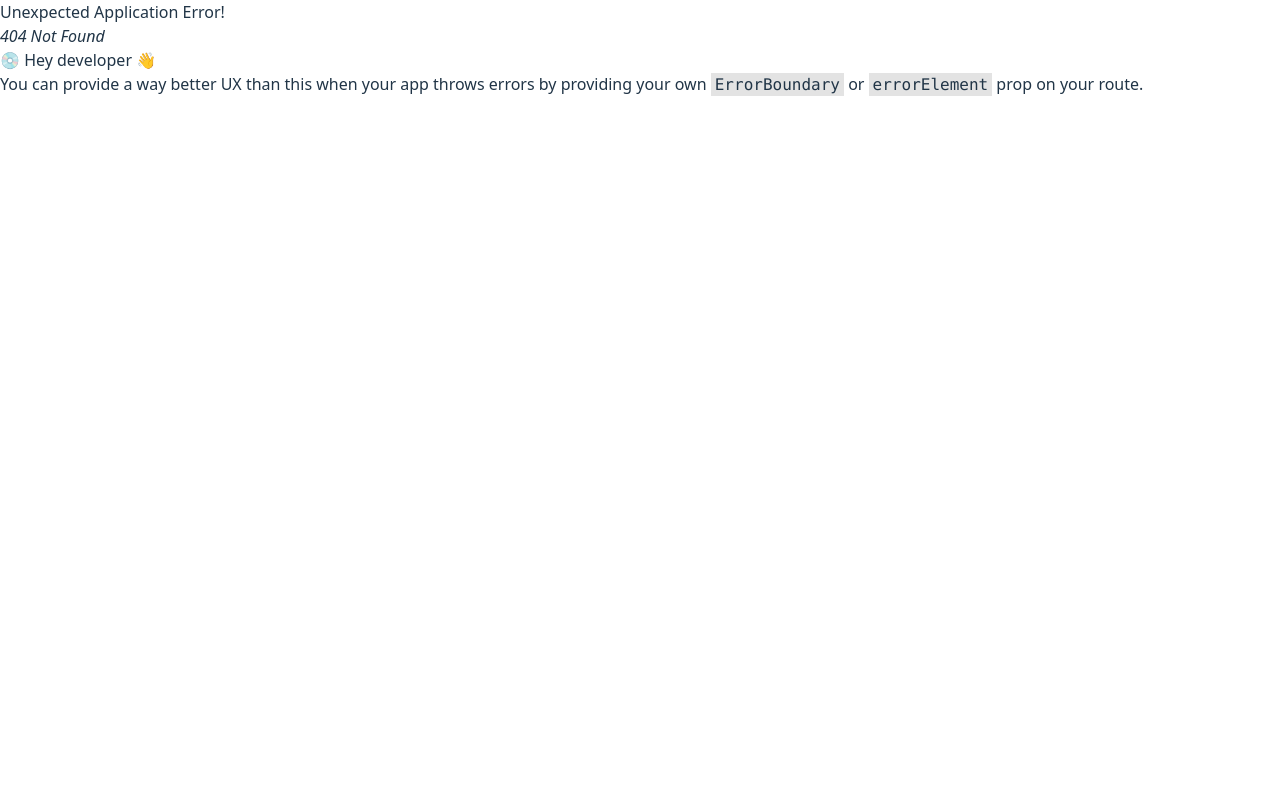
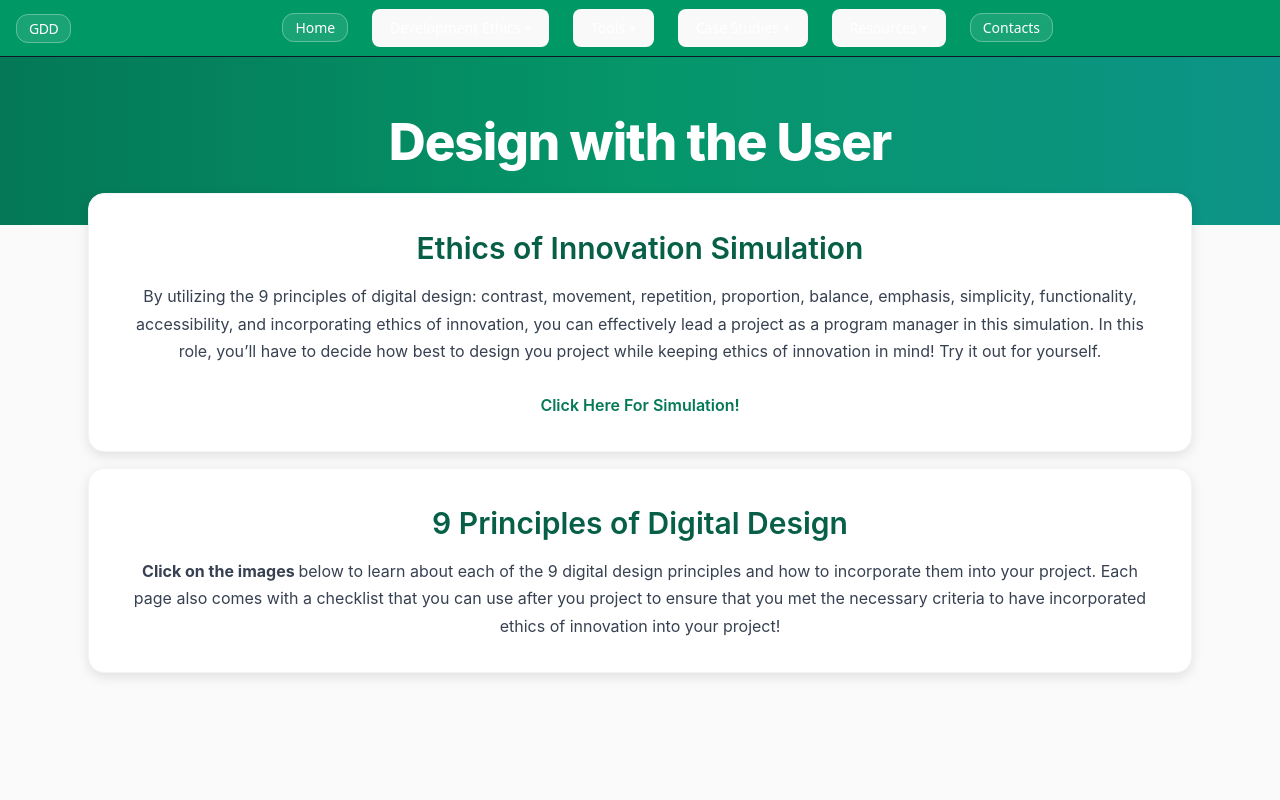
Before and after one commit to RohanT17/gdd-toolkit-2025, a React (Vite) app: page /ethics-of-innovation/user in a window 1280 px wide. Before the commit this address had no page. Shown: the top 800 px of the page. Built offline with nearby package versions, Linux system fonts and the light colour scheme.

Commit message:
ethics of innovation page + design with user draft

```diff
--- a/src/app/router.tsx
+++ b/src/app/router.tsx
@@ -8,6 +8,7 @@ const WorthwhileDevelopmentPage = lazy(() => import("@/pages/worthwhile-developm
 const CapabilityApproachPage = lazy(() => import("@/pages/capability-approach/CapabilityApproach"));
 const DevelopmentEthics = lazy(() => import("@/pages/development-ethics/DevelopmentEthics"));
 const EthicsOfInnovation = lazy(() => import ("@/pages/tools/ethics-of-innovation/EthicsOfInnovation"));
+const DesignUser = lazy(() => import("@/pages/tools/ethics-of-innovation/DesignUser"));
 
 const router = createBrowserRouter([
   {
@@ -19,7 +20,8 @@ const router = createBrowserRouter([
       { path: "development-ethics", element: <DevelopmentEthics /> },
       { path: "worthwhile-development", element: <WorthwhileDevelopmentPage /> },
       { path: "capability-approach", element: <CapabilityApproachPage />},
-      { path: "ethics-of-innovation", element: <EthicsOfInnovation />}
+      { path: "ethics-of-innovation", element: <EthicsOfInnovation />},
+      { path: "ethics-of-innovation/user", element: <DesignUser />}
     ],
   },
 ]);
--- /dev/null
+++ b/src/pages/tools/ethics-of-innovation/DesignUser.tsx
@@ -0,0 +1,72 @@
+import { useRef } from "react";
+import { motion, easeOut } from "framer-motion";
+import "./EthicsOfInnovation.css";
+
+const DesignUser: React.FC = () => {
+    const bannerVariants = {
+        hidden: { opacity: 0, y: 40 },
+        visible: { opacity: 1, y: 0, transition: { duration: 0.45, ease: easeOut } },
+    };
+
+    const simulationRef = useRef<HTMLHeadingElement>(null);
+
+    return (
+        <div className="page-container">
+            <header className="mission-banner">
+                <motion.h1
+                    className="mission-title"
+                    initial="hidden"
+                    animate="visible"
+                    variants={bannerVariants}
+                >
+                    Design with the User
+                </motion.h1>
+            </header>
+
+            {/* --- Section 1: Simulation --- */}
+            <section className="content-section">
+                <div className="content-card">
+                    <h2 ref={simulationRef} className="simulation-title">
+                        Ethics of Innovation Simulation
+                    </h2>
+                    <motion.p
+                        className="simulation-text"
+                        initial={{ opacity: 0 }}
+                        animate={{ opacity: 1 }}
+                        transition={{ duration: 0.6, ease: easeOut }}
+                    >
+                        By utilizing the 9 principles of digital design: contrast, movement, repetition, proportion, balance, emphasis,
+                        simplicity, functionality, accessibility, and incorporating ethics of innovation, you can effectively lead a
+                        project as a program manager in this simulation. In this role, you’ll have to decide how best to design you
+                        project while keeping ethics of innovation in mind! Try it out for yourself.
+                        <br /><br />
+                        <a href="https://umdsurvey.umd.edu/jfe/form/SV_6tAE6MSIm6aExU2">
+                            Click Here For Simulation!
+                        </a>
+                    </motion.p>
+                </div>
+            </section>
+
+            {/* --- Section 2: 9 Principles --- */}
+            <section className="content-section">
+                <div className="content-card">
+                    <h2 className="simulation-title">
+                        9 Principles of Digital Design
+                    </h2>
+                    <motion.p
+                        className="simulation-text"
+                        initial={{ opacity: 0 }}
+                        animate={{ opacity: 1 }}
+                        transition={{ duration: 0.6, ease: easeOut }}
+                    >
+                        <b> Click on the images </b> below to learn about each of the 9 digital design principles and how to incorporate
+                        them into your project. Each page also comes with a checklist that you can use after you project to ensure that
+                        you met the necessary criteria to have incorporated ethics of innovation into your project!
+                    </motion.p>
+                </div>
+            </section>
+        </div>
+    );
+};
+
+export default DesignUser;
--- a/src/pages/tools/ethics-of-innovation/EthicsOfInnovation.css
+++ b/src/pages/tools/ethics-of-innovation/EthicsOfInnovation.css
@@ -1,4 +1,4 @@
-/* General Page Styles */
+/* === General Page Styles === */
 .page-container {
     font-family: "Inter", sans-serif;
     background-color: #fafafa;
@@ -8,7 +8,7 @@
     padding: 0;
   }
 
-/* Mission Banner (Header Section) */
+  /* === Mission Banner === */
   .mission-banner {
     width: 100%;
     background: linear-gradient(to right, #047857, #059669, #0d9488);
@@ -30,9 +30,9 @@
     }
   }
 
-/* Content Section */
+  /* === Content Section === */
   .content-section {
-    max-width: 72rem; /* same as max-w-6xl */
+    max-width: 72rem;
     margin: 0 auto;
     padding: 0 1.5rem;
   }
@@ -41,7 +41,7 @@
     margin-top: 3rem;
   }
 
-/* Content Card */
+  /* === Content Card === */
   .content-card {
     position: relative;
     margin-top: -2rem;
@@ -58,11 +58,11 @@
     }
   }
 
-/* Simulation Title */
+  /* === Simulation Title === */
   .simulation-title {
     font-size: 1.5rem;
     font-weight: 600;
-    color: #065f46; /* emerald-800 */
+    color: #065f46;
     text-align: center;
   }
 
@@ -72,10 +72,10 @@
     }
   }
 
-/* Simulation Paragraph */
+  /* === Simulation Text === */
   .simulation-text {
     margin-top: 0.75rem;
-    color: #374151; /* gray-700 */
+    color: #374151;
     line-height: 1.7;
     font-size: 0.9375rem;
     text-align: center;
@@ -87,7 +87,6 @@
     }
   }
 
-/* Simulation Link */
   .simulation-text a {
     color: #047857;
     font-weight: 600;
@@ -99,3 +98,119 @@
     color: #065f46;
     text-decoration: underline;
   }
+
+  /* === Principles Section === */
+  .principles-section {
+    max-width: 80rem;
+    margin: 3rem auto;
+    padding: 0 1.5rem;
+  }
+
+  .principles-grid {
+    display: grid;
+    grid-template-columns: repeat(auto-fill, minmax(300px, 1fr));
+    gap: 1.5rem;
+  }
+
+  /* === Principle Card === */
+.principle-card {
+    position: relative;
+    display: flex;
+    align-items: center;
+    gap: 1rem;
+    background-color: #ffffff;
+    border-radius: 1rem;
+    box-shadow: 0 4px 10px rgba(0, 0, 0, 0.08);
+    text-decoration: none;
+    color: inherit;
+    overflow: hidden;
+    transition: transform 0.25s ease, box-shadow 0.25s ease;
+    height: 130px;
+  }
+
+  .principle-card:hover {
+    transform: translateY(-4px);
+    box-shadow: 0 6px 16px rgba(0, 0, 0, 0.15);
+  }
+
+  /* === Principle Image === */
+  .principle-image-wrapper {
+    flex-shrink: 0;
+    width: 120px;
+    height: 100%;
+    overflow: hidden;
+    border-top-left-radius: 1rem;
+    border-bottom-left-radius: 1rem;
+  }
+
+  .principle-image {
+    width: 100%;
+    height: 100%;
+    object-fit: cover;
+    transition: transform 0.4s ease;
+  }
+
+  .principle-card:hover .principle-image {
+    transform: scale(1.1);
+  }
+
+  /* === Principle Info === */
+  .principle-info {
+    padding: 1rem;
+    flex-grow: 1;
+    z-index: 2; /* keep above background, below overlay */
+  }
+
+  .principle-title {
+    font-size: 1.25rem;
+    font-weight: 600;
+    color: #065f46;
+    margin: 0;
+    transition: color 0.3s ease;
+  }
+
+  .principle-card:hover .principle-title {
+    color: #047857;
+  }
+
+  /* === Full-Card Hover Overlay === */
+  .principle-hover-text {
+    position: absolute;
+    top: 0;
+    left: 0;
+    width: 100%;
+    height: 100%;
+    padding: 1rem 1.25rem;
+    background-color: rgba(4, 120, 87, 0.97);
+    color: #ffffff;
+    font-size: 0.95rem;
+    line-height: 1.5;
+    border-radius: 1rem;
+    opacity: 0;
+    transition: opacity 0.3s ease;
+    display: flex;
+    flex-direction: column;
+    justify-content: flex-start;
+    text-align: left;
+    overflow-y: auto;
+    z-index: 3; /* ensure it sits above everything */
+    scrollbar-width: thin;
+    scrollbar-color: rgba(255, 255, 255, 0.4) transparent;
+  }
+
+  /* Scrollbar (WebKit) */
+  .principle-hover-text::-webkit-scrollbar {
+    width: 6px;
+  }
+  .principle-hover-text::-webkit-scrollbar-thumb {
+    background-color: rgba(255, 255, 255, 0.5);
+    border-radius: 10px;
+  }
+  .principle-hover-text::-webkit-scrollbar-thumb:hover {
+    background-color: rgba(255, 255, 255, 0.7);
+  }
+
+  /* Hover Reveal (Full Overlay) */
+  .principle-card:hover .principle-hover-text {
+    opacity: 1;
+  }
--- a/src/pages/tools/ethics-of-innovation/EthicsOfInnovation.tsx
+++ b/src/pages/tools/ethics-of-innovation/EthicsOfInnovation.tsx
@@ -23,7 +23,7 @@ const EthicsOfInnovation: React.FC = () => {
                 </motion.h1>
             </header>
 
-            {/* --- Box 1: Simulation --- */}
+            {/* --- Section 1: Simulation --- */}
             <section className="content-section">
                 <div className="content-card">
                     <h2 ref={simulationRef} className="simulation-title">
@@ -47,7 +47,7 @@ const EthicsOfInnovation: React.FC = () => {
                 </div>
             </section>
 
-            {/* --- Box 2: 9 Principles --- */}
+            {/* --- Section 2: 9 Principles --- */}
             <section className="content-section">
                 <div className="content-card">
                     <h2 className="simulation-title">
@@ -65,6 +65,42 @@ const EthicsOfInnovation: React.FC = () => {
                     </motion.p>
                 </div>
             </section>
+
+            {/* --- Section 3: 9 Principles Grid --- */}
+            <section className="principles-section">
+                <div className="principles-grid">
+                    {[
+                        { title: "Design with the User", img: "src/assets/images/gdd-hero.jpg", link: "/ethics-of-innovation/user",
+                        text: "User-centered design begins with understanding the people you are designing for by utilizing conversation, observation, and co-creation." },
+                        { title: "Understanding the Existing Ecosystems", img: "src/assets/images/gdd-hero.jpg", link: "/ethics-of-innovation/ecosystem",
+                        text: "Ecosystems are the sum of many factors such as culture, economy, political environment and infrastructure to name a few." },
+                        { title: "Design for Scale", img: "src/assets/images/gdd-hero.jpg", link: "/ethics-of-innovation/scale",
+                        text: "Achieving scale requires thinking beyond a few pilot communities by determining affordability and usability when rationalizing a whole region or country and formulating decisions that enable widespread adoption in the future." },
+                        { title: "Build for Sustainability", img: "src/assets/images/gdd-hero.jpg", link: "/ethics-of-innovation/sustainability",
+                        text: "Building for sustainability allows the project planners to maximize long term impact by maintaining user and stakeholder support and ensuring that the user and stakeholder contributions are still developed even in the case of a loss of funding or other interruptions. " },
+                        { title: "Be Data Driven", img: "src/assets/images/gdd-hero.jpg", link: "/ethics-of-innovation/data",
+                        text: "It is essential for project managers to utilize quality data in making informed decisions that will impact their final product." },
+                        { title: "Use Open Standards", img: "src/assets/images/gdd-hero.jpg", link: "/ethics-of-innovation/standards",
+                        text: "Using open-source material can prevent unnecessary work and resource usage while still providing meaningful results." },
+                        { title: "Reuse and Improve", img: "src/assets/images/gdd-hero.jpg", link: "/ethics-of-innovation/reuse",
+                        text: "" },
+                        { title: "Address Privacy & Security", img: "src/assets/images/gdd-hero.jpg", link: "/ethics-of-innovation/privacy",
+                        text: "Considering the privacy and security of users is ensuring that users are safe from privacy violations during project implementations." },
+                        { title: "Be Collaborative", img: "src/assets/images/gdd-hero.jpg", link: "/ethics-of-innovation/collaboration",
+                        text: "Being collaborative requires project managers to communicate and share with peer organizations, stakeholders, and related government agencies." },
+                    ].map((item, index) => (
+                        <a key={index} href={item.link} className="principle-card">
+                            <div className="principle-image-wrapper">
+                                <img src={item.img} alt={item.title} className="principle-image" />
+                            </div>
+                            <div className="principle-info">
+                                <h3 className="principle-title">{item.title}</h3>
+                                <p className="principle-hover-text">{item.text}</p>
+                            </div>
+                        </a>
+                    ))}
+                </div>
+            </section>
         </div>
     );
 };
```
Lines whose indentation alone changed are shown as unchanged.
